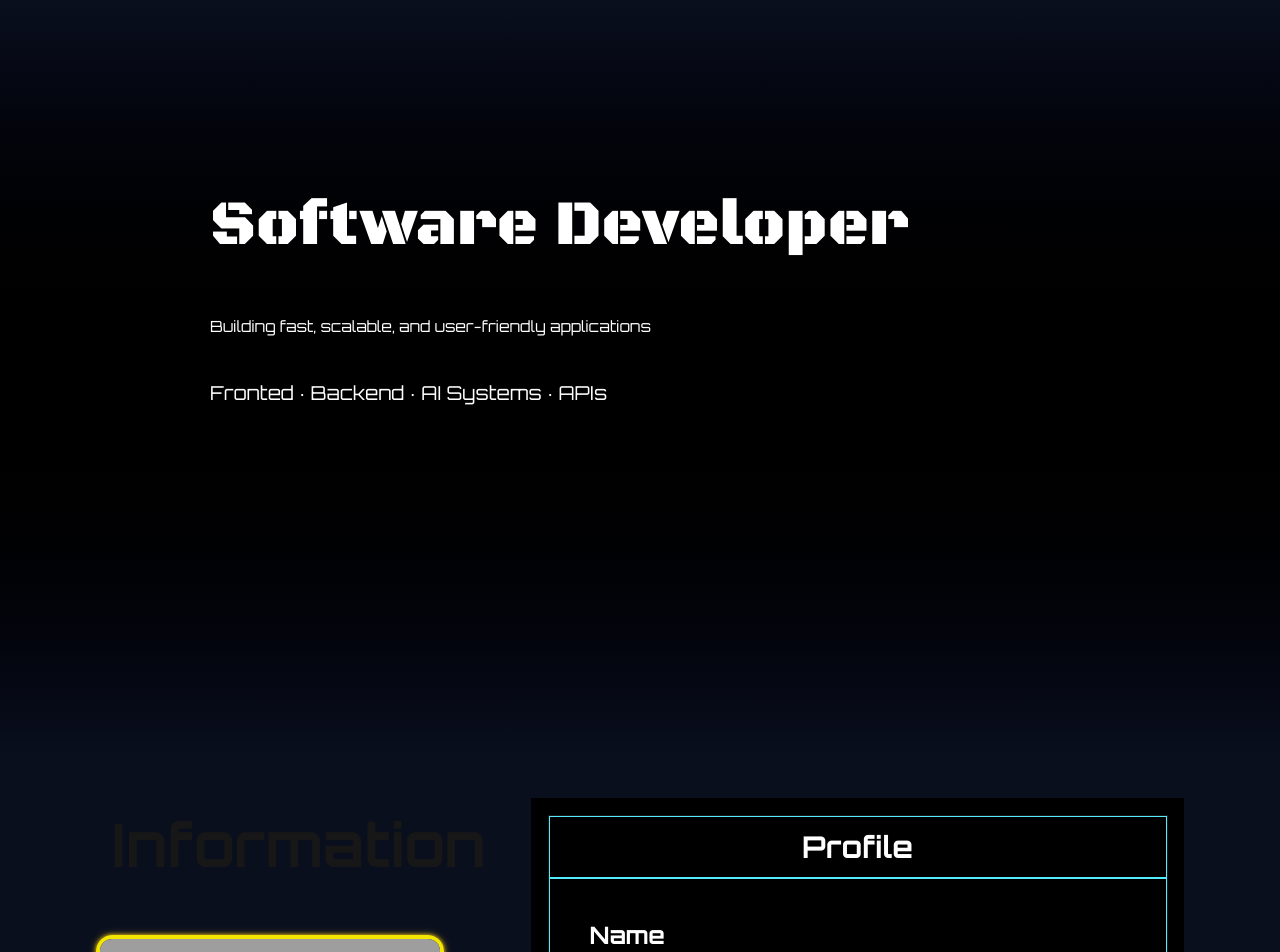
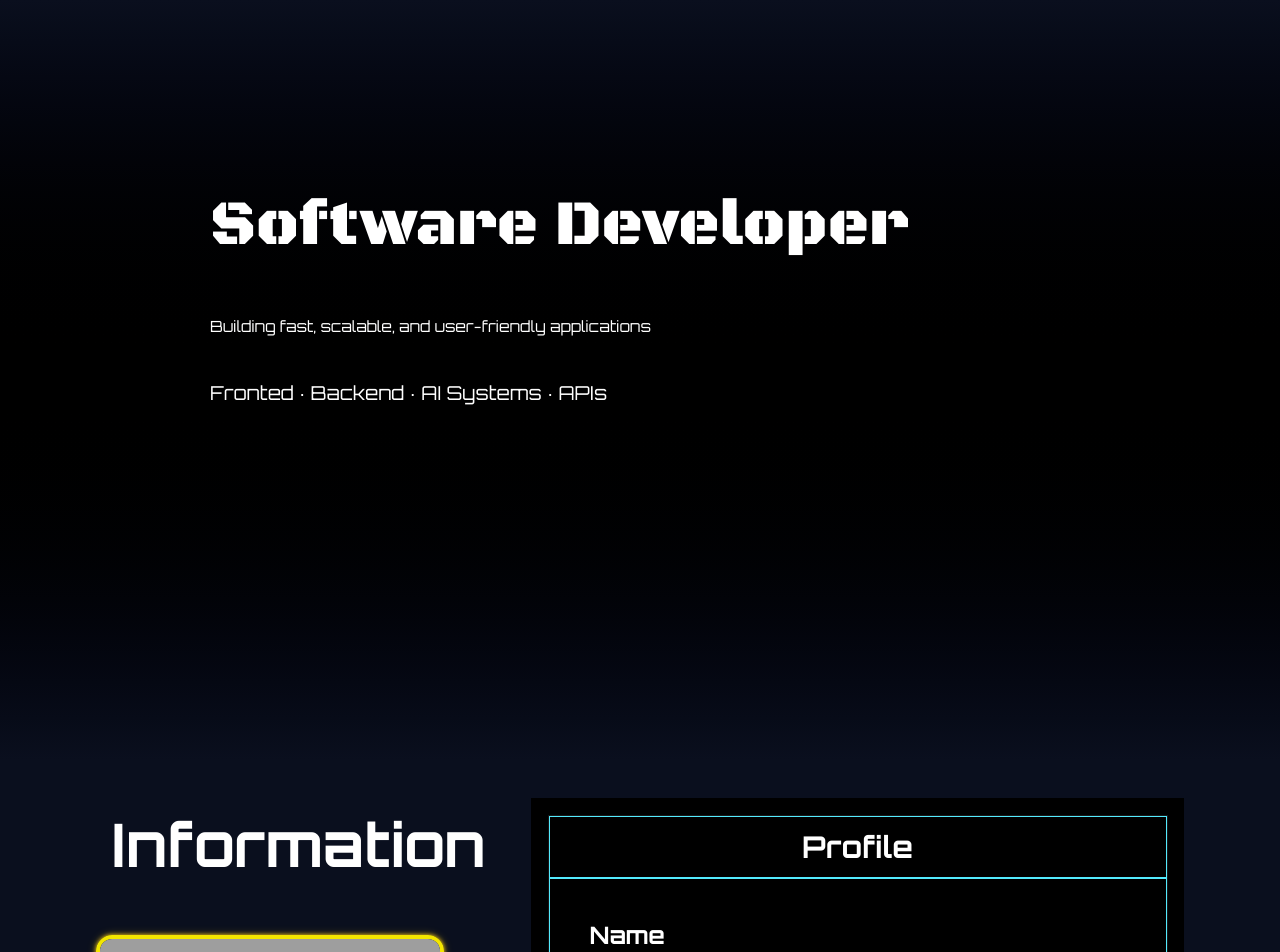
Before and after one commit to CG166/portfolio, a Next.js app: page / in a window 1280 px wide. Shown: the top 952 px of the page. Built offline with nearby package versions, Linux system fonts and the light colour scheme; grey boxes are pictures that could not be loaded.

Commit message:
Additional text color change

```diff
--- a/app/components/Aboutme.tsx
+++ b/app/components/Aboutme.tsx
@@ -6,7 +6,7 @@ export default function Aboutme() {
         <main className="flex items-center justify-center h-[95vh] w-screen bg-blueblack">
             <div className="flex h-[90%] w-[85%]">
                 <div className="flex flex-col h-full w-[40%] justify-between">
-                    <h1 className="font-orbitron font-bold text-6xl p-4">Information</h1>
+                    <h1 className="font-orbitron font-bold text-6xl p-4 text-white">Information</h1>
                     <img
                         src="/profpic.jpg"
                         alt="Profile picture"
```
